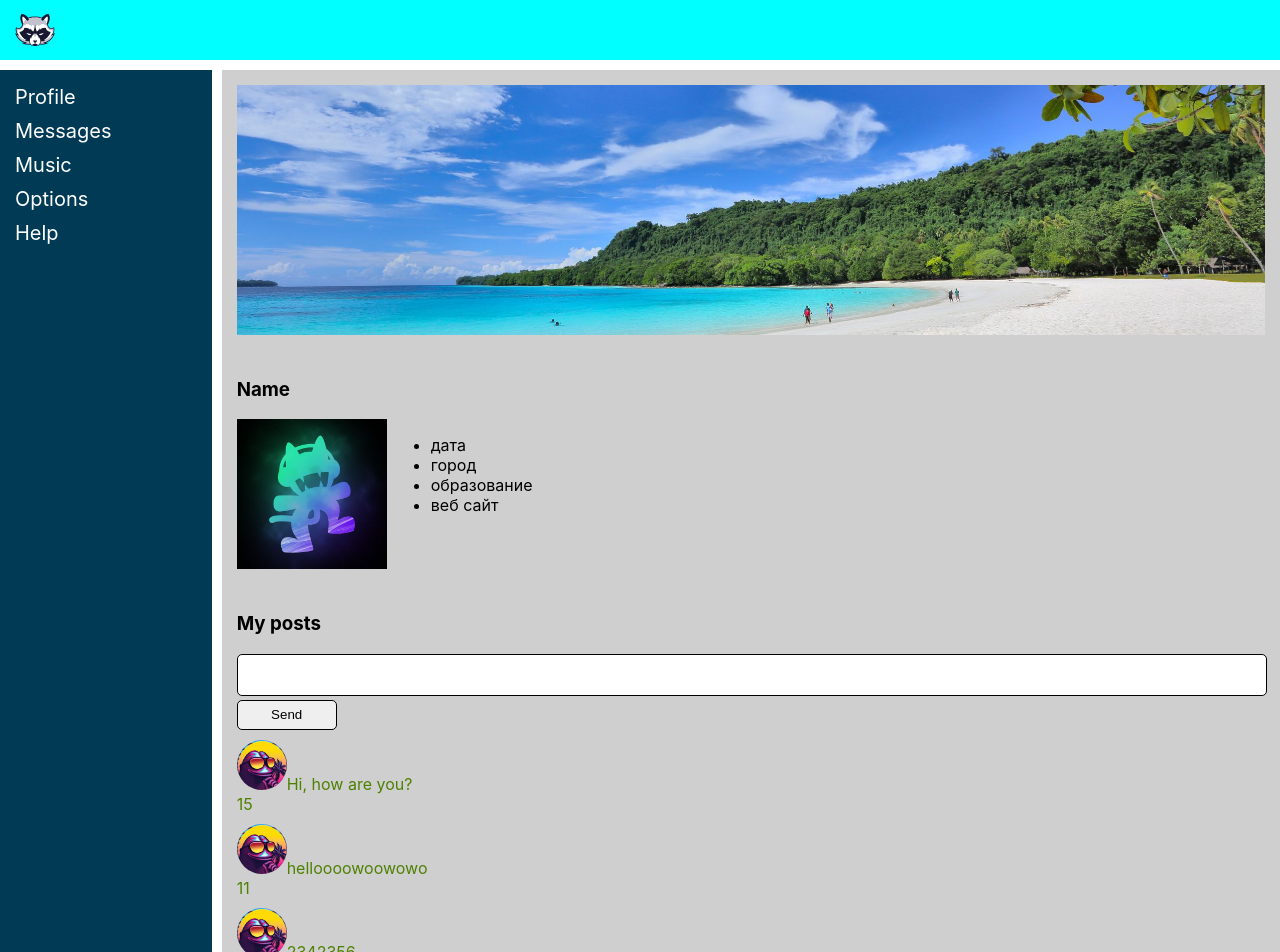
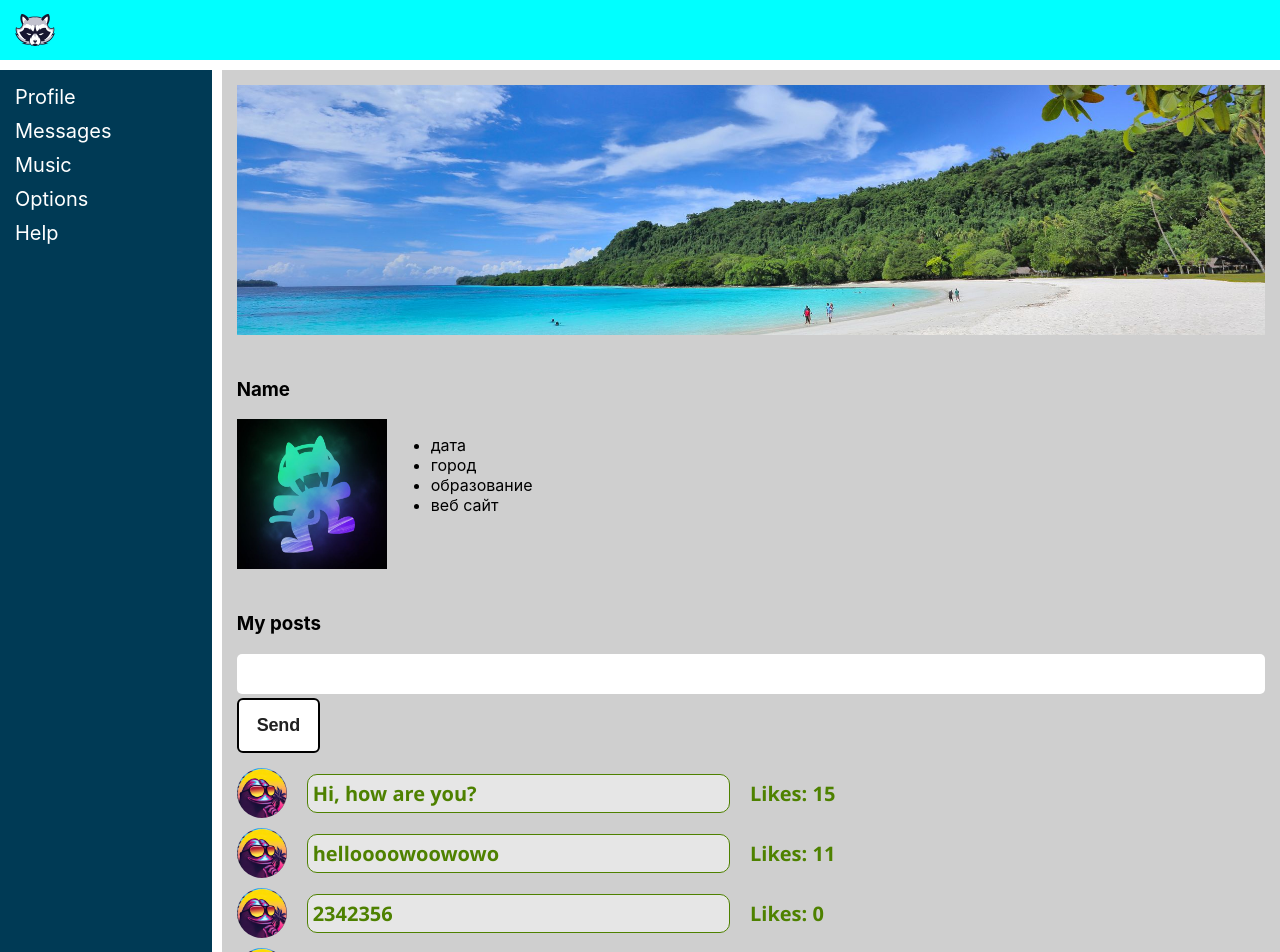
Before and after one commit to prot-alx/first_react_app, a React (Create React App) app: page / in a window 1280 px wide. Shown: the top 952 px of the page. Built offline with nearby package versions, Linux system fonts and the light colour scheme.

Commit message:
some css adj

```diff
--- a/src/components/Profile/MyPosts/MyPosts.jsx
+++ b/src/components/Profile/MyPosts/MyPosts.jsx
@@ -3,6 +3,7 @@ import classes from './MyPosts.module.css';
 import Post from '../MyPosts/Post/Post';
 
 const MyPosts = (props) => {
+
     let postsElements = props.postsData.map(post => <Post message={post.message} likesCount={post.likesCount} id={post.id}/>);
 
     return (
--- a/src/components/Profile/MyPosts/MyPosts.module.css
+++ b/src/components/Profile/MyPosts/MyPosts.module.css
@@ -11,14 +11,66 @@
     padding: 0;
     border-width: 0;
     resize: none;
-    border: 1px solid rgb(0, 0, 0);
+    border: 0px solid rgb(0, 0, 0);
 }
 
 .postBlock button {
-    width: 100px;
-    height: 30px;
-    border-radius: 5px;
-    border: 1px solid rgb(0, 0, 0);
+    background: #fff;
+    backface-visibility: hidden;
+    border-radius: .375rem;
+    border-style: solid;
+    border-width: .125rem;
+    box-sizing: border-box;
+    color: #212121;
+    cursor: pointer;
+    display: inline-block;
+    font-size: 1.125rem;
+    font-weight: 700;
+    letter-spacing: -.01em;
+    line-height: 1.3;
+    padding: .875rem 1.125rem;
+    position: relative;
+    text-align: left;
+    text-decoration: none;
+    transform: translateZ(0) scale(1);
+    transition: transform .2s;
+    user-select: none;
+    -webkit-user-select: none;
+    touch-action: manipulation;
+}
+
+.postBlock button:not(:disabled):hover {
+    transform: scale(1.02);
+}
+
+.postBlock button:not(:disabled):hover:active {
+    transform: scale(0.97);
+}
+
+.postBlock button:focus {
+    outline: 0 solid transparent;
+}
+
+.postBlock button:focus::before {
+    content: "";
+    left: calc(-1*.375rem);
+    pointer-events: none;
+    position: absolute;
+    top: calc(-1*.375rem);
+    transition: border-radius;
+    user-select: none;
+}
+
+.postBlock button:focus:not(:focus-visible) {
+    outline: 0 solid transparent;
+}
+
+.postBlock button:focus:not(:focus-visible):before {
+    border-width: 0;
+}
+
+.postBlock button:not(:disabled):active {
+    transform: translateY(.125rem);
 }
 
 .posts {
--- a/src/components/Profile/MyPosts/Post/Post.jsx
+++ b/src/components/Profile/MyPosts/Post/Post.jsx
@@ -4,11 +4,15 @@ import ava from './imgPostAvatars/1.webp';
 
 const Post = (props) => {
     return (
-        <div className={classes.item}>
-            <img src={ava} alt="avatar"></img>
-            {props.message}
-            <div>
-                <span>{props.likesCount}</span>
+        <div>
+            <div className={classes.item}>
+                <img src={ava} alt="avatar"></img>
+                <div className={classes.text}>
+                    {props.message}
+                </div>
+                <div>
+                    <span className={classes.likes}>Likes: {props.likesCount}</span>
+                </div>
             </div>
         </div>
     )
--- a/src/components/Profile/MyPosts/Post/Post.module.css
+++ b/src/components/Profile/MyPosts/Post/Post.module.css
@@ -1,9 +1,36 @@
 .item {
-  margin-bottom: 10px;
   color: rgb(78, 129, 0);
+  display: flex;
+  gap: 10px;
+  align-items: center;
+  padding: 5px 0px;
 }
 
 .item img {
   width: 50px;
   border-radius: 50%;
+  display: block;
 }
+
+.text {
+  margin-left: 10px;
+  margin-right: 10px;
+  width: 40%;
+  padding: 5px;
+  border: 1px solid rgb(78, 129, 0);
+  border-radius: 10px;
+  background-color: rgb(230, 230, 230);
+  color: rgb(78, 129, 0);
+  font-size: 20px;
+  font-weight: 600;
+  font-family: 'Segoe UI', Tahoma, Geneva, Verdana, sans-serif;
+  word-wrap: break-word;
+}
+
+
+.likes {
+  color: rgb(78, 129, 0);
+  font-size: 20px;
+  font-weight: 600;
+  font-family: 'Segoe UI', Tahoma, Geneva, Verdana, sans-serif;
+}
```
